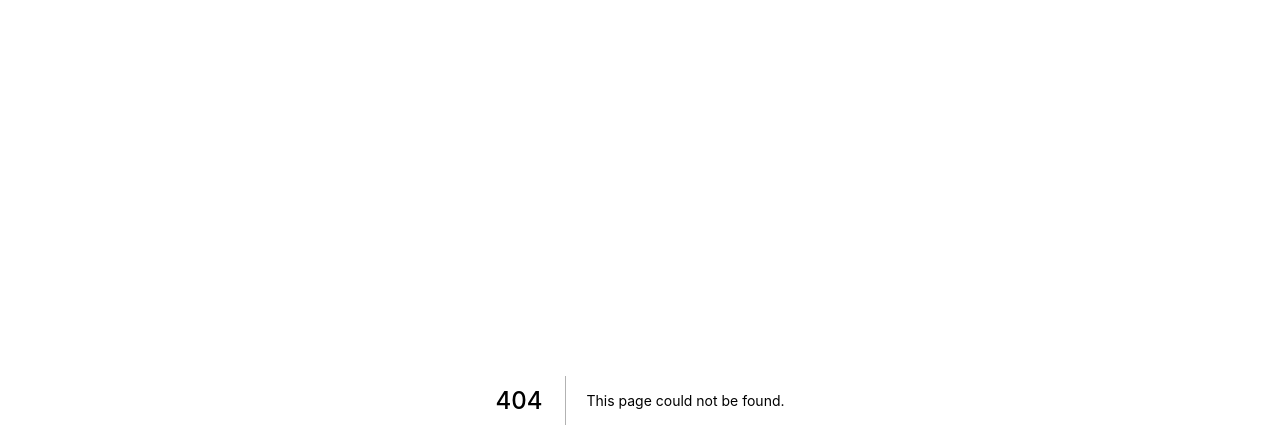
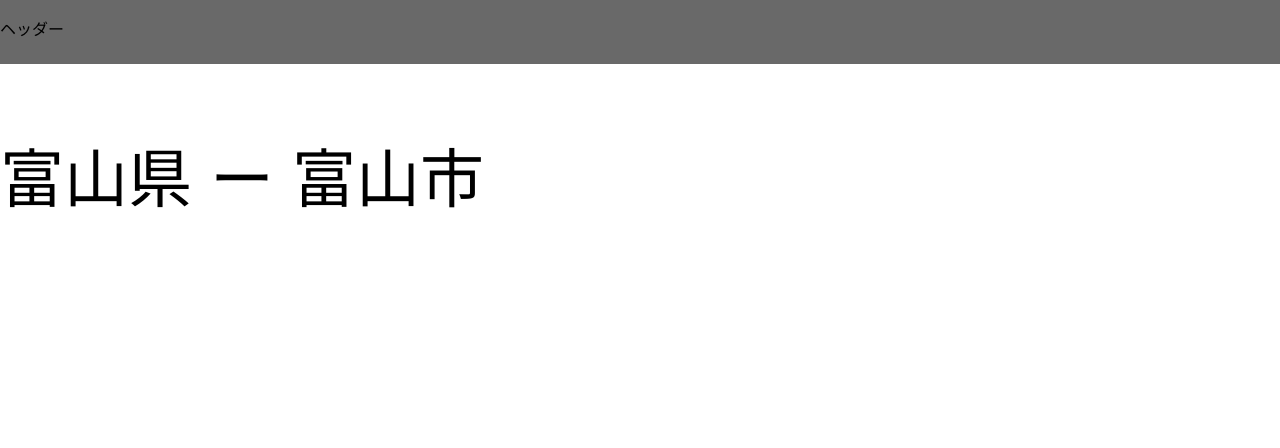
Before and after one commit to koke-desu/open-data-app, a Next.js app: page /detail/1 in a window 1280 px wide. Before the commit this address had no page. Shown: the top 448 px of the page. Built offline with nearby package versions, Linux system fonts and the light colour scheme.

Commit message:
市町村ごとの詳細を表示するページを作成

```diff
--- /dev/null
+++ b/components/layout/DetailPage/DetailPage.module.css
@@ -0,0 +1,7 @@
+.container {
+  width: 100%;
+}
+
+.name {
+  font-size: 4rem;
+}
--- /dev/null
+++ b/components/layout/DetailPage/DetailPage.tsx
@@ -0,0 +1,28 @@
+import { useRouter } from "next/router";
+import React from "react";
+import { useCities } from "../../../database/useCities";
+import style from "./DetailPage.module.css";
+
+type Props = {};
+
+const DetailPage: React.VFC<Props> = ({}) => {
+  const router = useRouter();
+  const { cityId } = router.query;
+
+  const { data, error } = useCities();
+
+  const city = data?.find((val) => val.id === cityId);
+
+  if (error) return <div>error</div>;
+  if (!data) return <div>Loading</div>;
+  if (!city) return <div>invalid city id</div>;
+
+  return (
+    <div className={style.container}>
+      <p className={style.name}>
+        {city.prefecture} ー {city.name}
+      </p>
+    </div>
+  );
+};
+export default DetailPage;
--- /dev/null
+++ b/pages/detail/[cityId].tsx
@@ -0,0 +1,13 @@
+import React from "react";
+import DetailPage from "../../components/layout/DetailPage/DetailPage";
+import PageLayout from "../../components/layout/pageLayout/PageLayout";
+type Props = {};
+
+const Index: React.VFC<Props> = ({}) => {
+  return (
+    <PageLayout>
+      <DetailPage />
+    </PageLayout>
+  );
+};
+export default Index;
```
